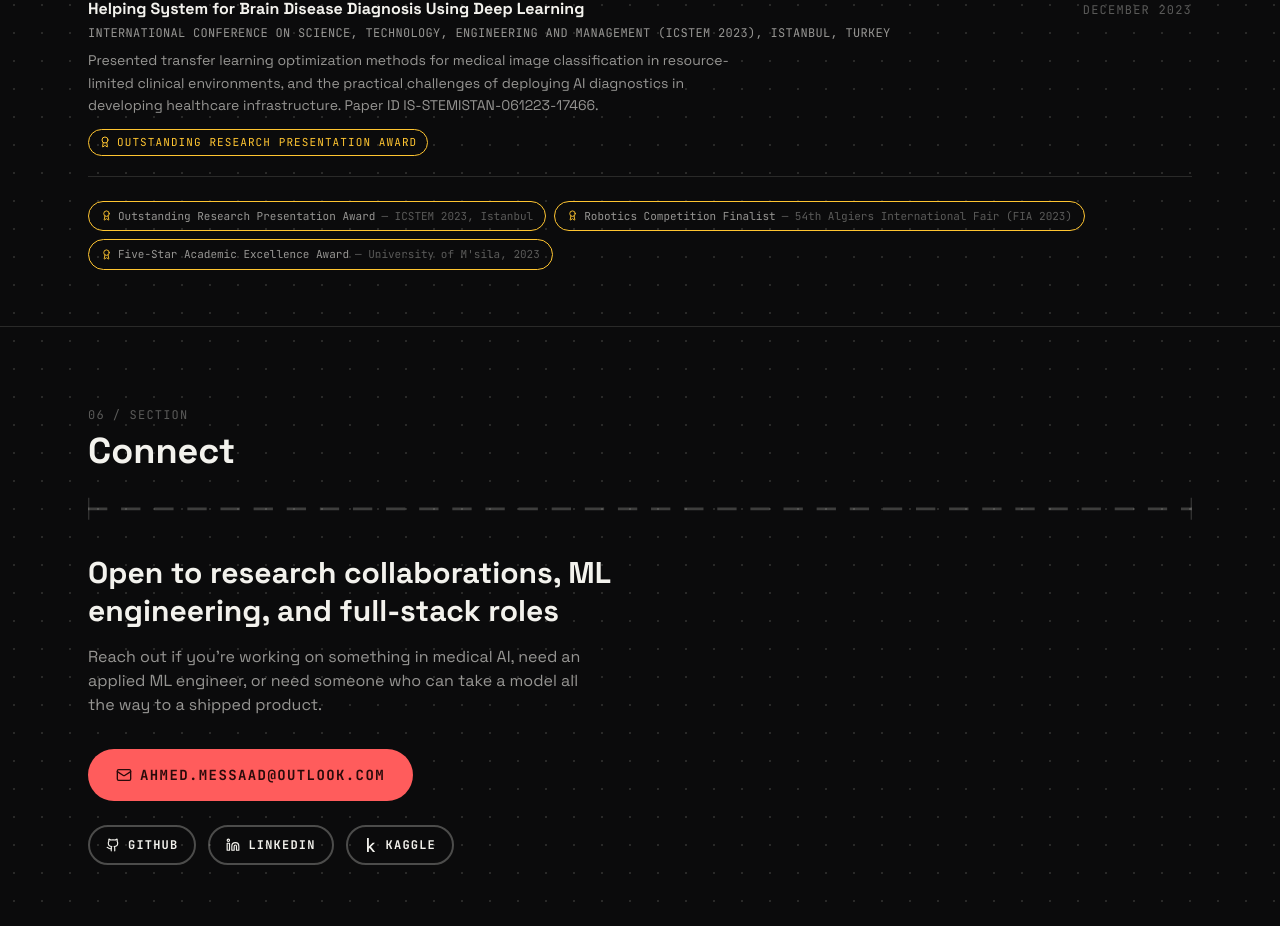
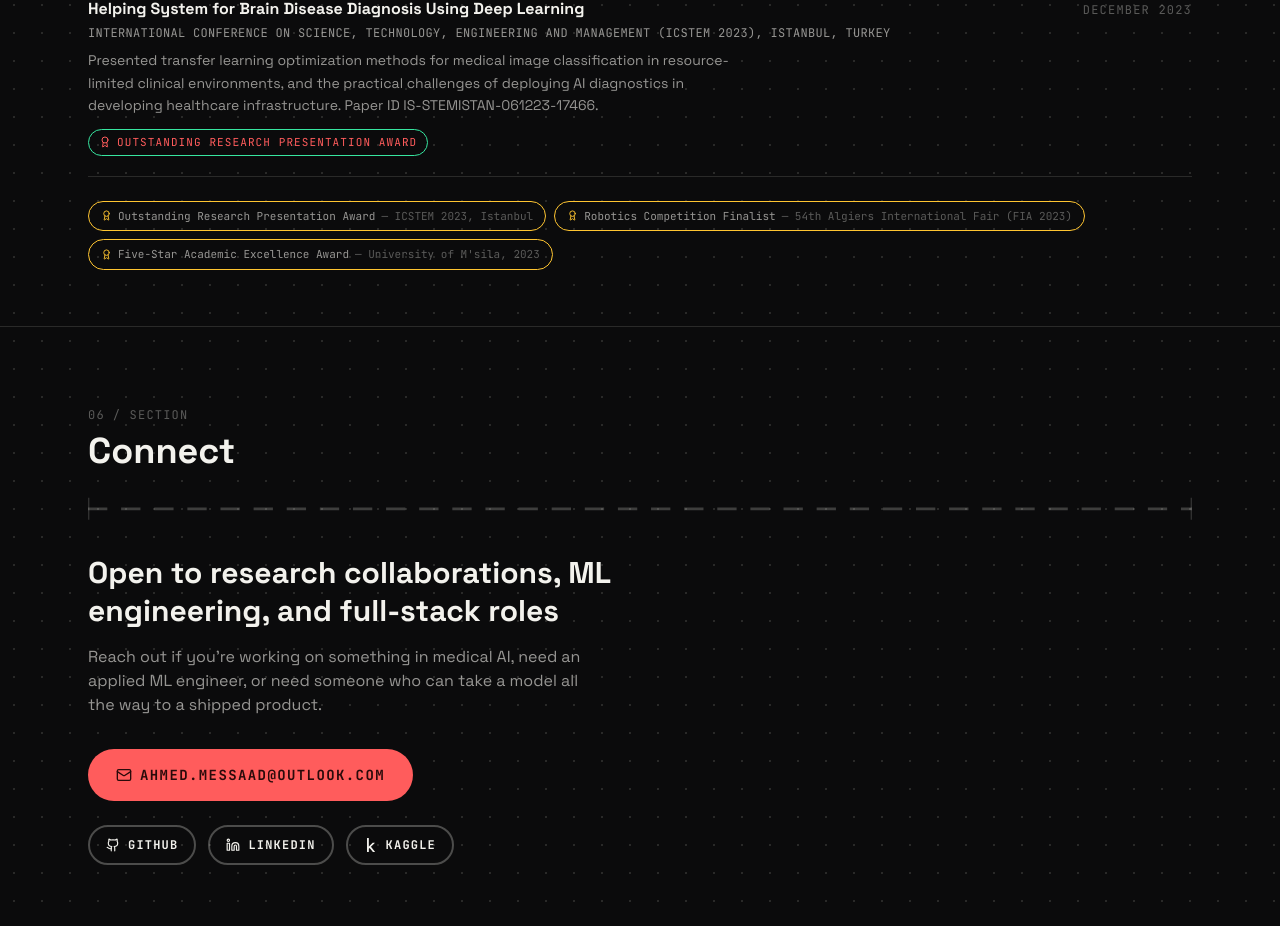
Before and after one commit to RYANX9/ahmedmessaad, a Next.js app: page / in a window 1280 px wide. Shown: the part 6393-7319 px from the top of the page. Built offline with nearby package versions, Linux system fonts and the light colour scheme.

Commit message:
Update page.tsx

```diff
--- a/app/page.tsx
+++ b/app/page.tsx
@@ -571,7 +571,7 @@ export default function Portfolio() {
                 {pub.award && (
                   <p
                     className="mt-3 inline-flex items-center gap-1.5 rounded-full border px-2.5 py-1 font-mono text-[11px] uppercase tracking-widest"
-                    style={{ borderColor: "var(--gold)", color: "var(--gold)" }}
+                    style={{ borderColor: "var(--mint)", color: "var(--coral)" }}
                   >
                     <Award size={12} /> {pub.award}
                   </p>
```
